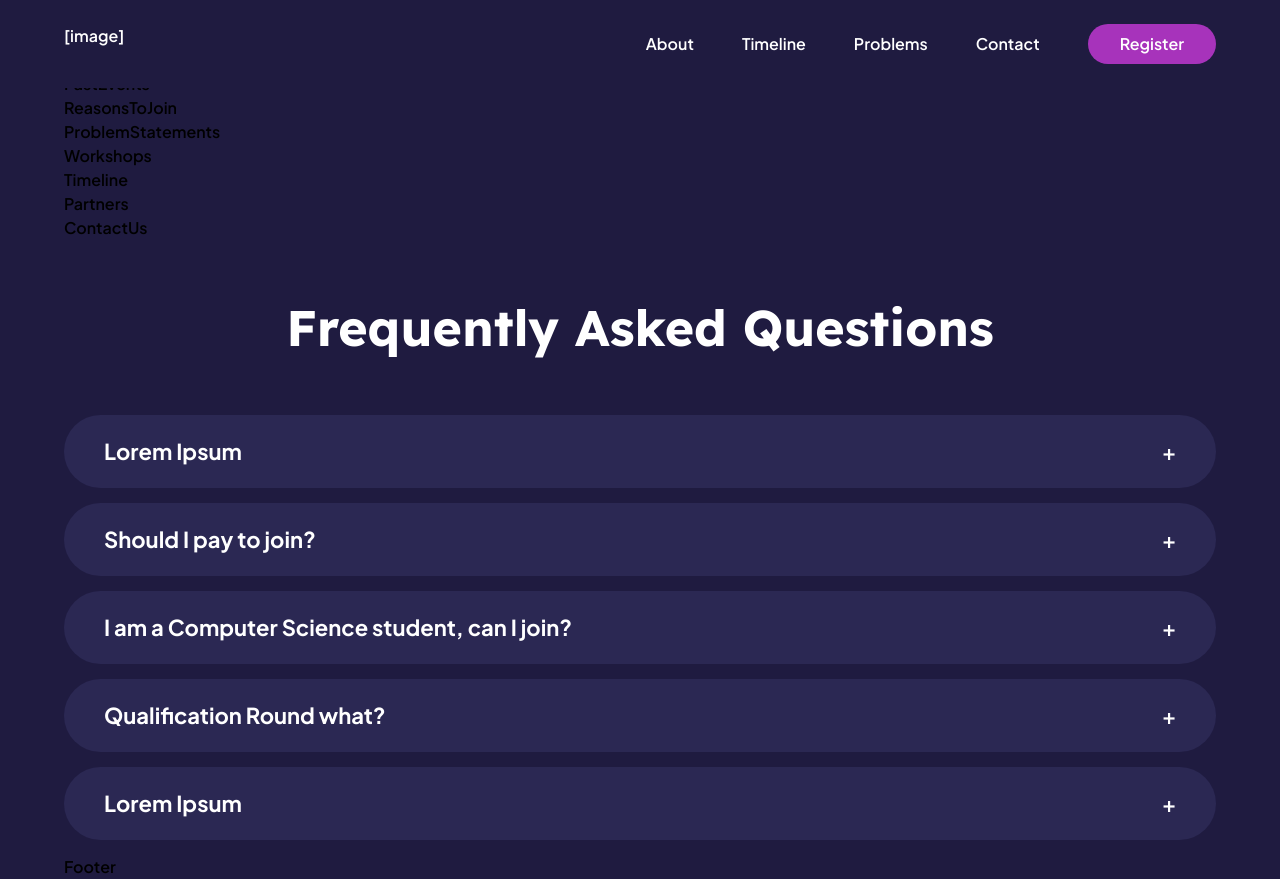
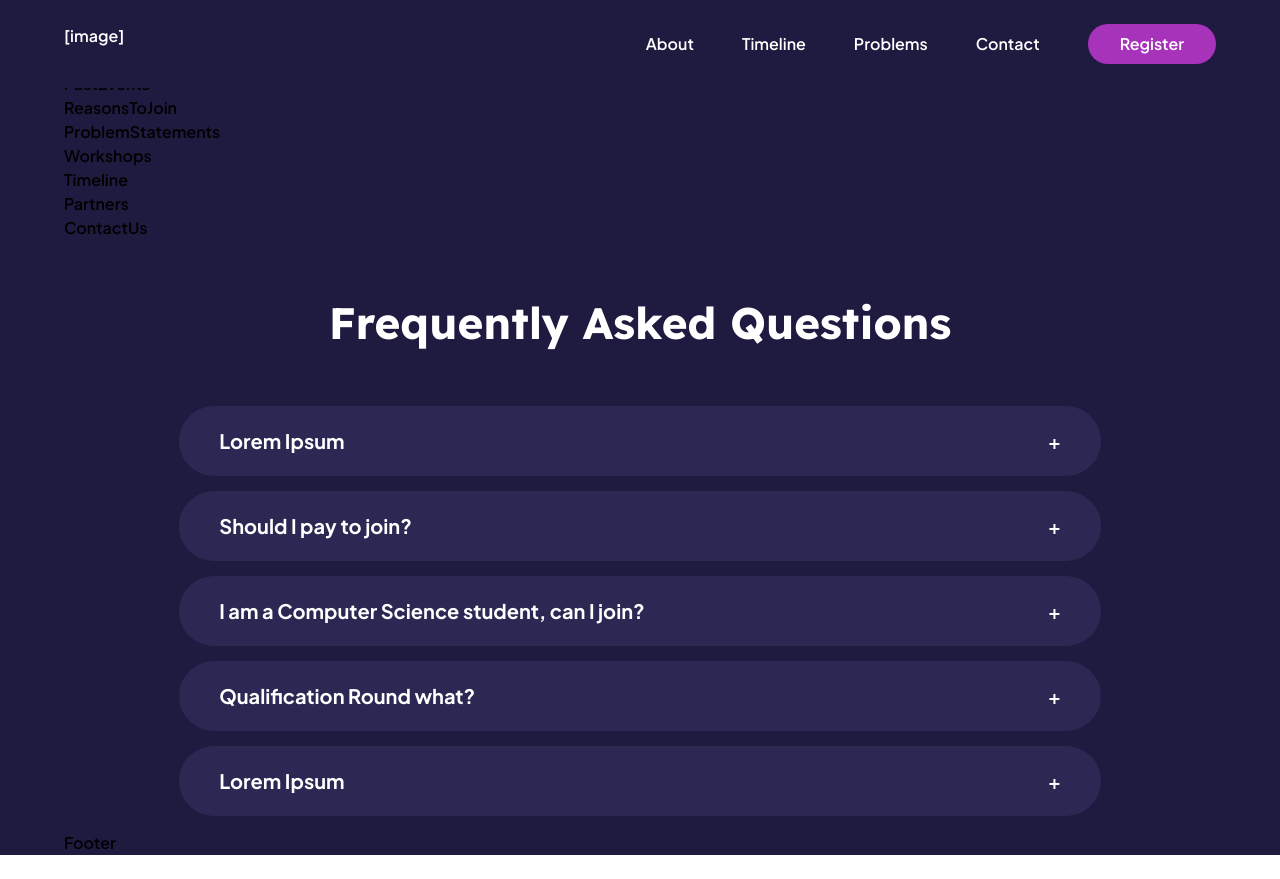
Before and after one commit to groundzero2023/groundzero-website, a React (Vite) app in the folder groundzero/: page / in a window 1280 px wide. After the commit the page ends 855 px from the top, so only its background shows below. Built offline with nearby package versions, Linux system fonts and the light colour scheme.

Commit message:
Update UI styling

```diff
--- a/groundzero/src/index.css
+++ b/groundzero/src/index.css
@@ -96,7 +96,7 @@ This file contains styling customization for fonts and colors.
   font-family: Lexend Deca, sans-serif;
   font-weight: 700;
   color: white;
-  font-size: 50px;
+  font-size: 44px;
   padding-top: 50px;
   padding-bottom: 50px;
   text-align: center;
@@ -232,7 +232,9 @@ This file contains styling customization for fonts and colors.
 }
 
 .faq-accordion {
-  width: 100%;
+  margin-left: auto;
+  margin-right: auto;
+  width: 80%;
 }
 
 .faq-item {
@@ -247,7 +249,7 @@ This file contains styling customization for fonts and colors.
 .faq-item-title {
   font-family: Lexend Deca, sans-serif;
   color: white;
-  font-size: 22px;
+  font-size: 20px;
   font-weight: 700;
   display: flex;
   justify-content: space-between;
```
